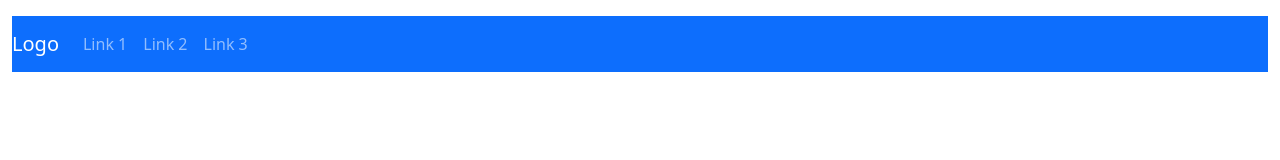
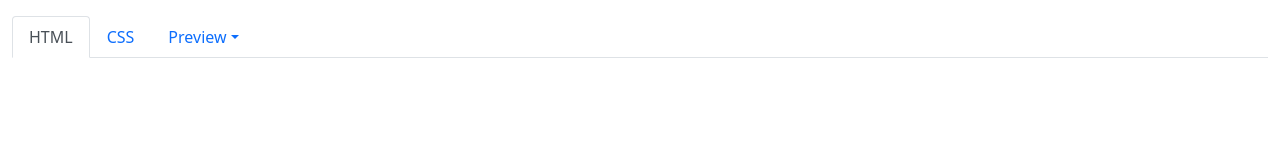
Before and after one commit to VJKumar57/DemoCypressA11Y, a plain HTML site: page index.html in a window 1280 px wide. Drawn offline with nearby package versions, Linux system fonts and the light colour scheme.

Commit message:
Update index.html

```diff
--- a/index.html
+++ b/index.html
@@ -1,5 +1,5 @@
 <!DOCTYPE html>
-<title>Demo CYPRESS A11Y</title>
+<title>My Example</title>
 
 
 <link href="https://cdn.jsdelivr.net/npm/bootstrap@5.0.1/dist/css/bootstrap.min.css" rel="stylesheet" integrity="sha384-+0n0xVW2eSR5OomGNYDnhzAbDsOXxcvSN1TPprVMTNDbiYZCxYbOOl7+AMvyTG2x" crossorigin="anonymous">
@@ -11,28 +11,24 @@ padding-top: 1em;
 }
 </style> <div class="container-fluid">
 
-<nav class="navbar navbar-expand-sm navbar-dark bg-primary">
-<button class="navbar-toggler" type="button" data-bs-toggle="collapse" data-bs-target="#nav-content" aria-controls="nav-content" aria-expanded="false" aria-label="Toggle navigation">
-<span class="navbar-toggler-icon"></span>
-</button>
-
-<!-- Brand -->
-<a class="navbar-brand" href="#">Logo</a>
-
-<!-- Links -->
-<div class="collapse navbar-collapse" id="nav-content">
-<ul class="navbar-nav">
+<ul class="nav nav-tabs">
     <li class="nav-item">
-<a class="nav-link" href="#">Link 1</a>
+      <a class="nav-link active" aria-current="page" href="#">HTML</a>
     </li>
     <li class="nav-item">
-<a class="nav-link" href="#">Link 2</a>
+      <a class="nav-link" href="#">CSS</a>
     </li>
-<li class="nav-item">
-<a class="nav-link" href="#">Link 3</a>
+    <li class="nav-item dropdown">
+      <a class="nav-link dropdown-toggle" data-bs-toggle="dropdown" href="#" role="button" aria-expanded="false">Preview</a>
+      <ul class="dropdown-menu">
+        <li><a class="dropdown-item" href="#">Mobile Phone</a></li>
+        <li><a class="dropdown-item" href="#">Tablet</a></li>
+        <li><a class="dropdown-item" href="#">Laptop</a></li>
+        <li><hr class="dropdown-divider"></li>
+        <li><a class="dropdown-item" href="#">Desktop</a></li>
+      </ul>
     </li>
   </ul>
-</nav>
 
 </div>
 
```
Lines whose indentation alone changed are shown as unchanged.
